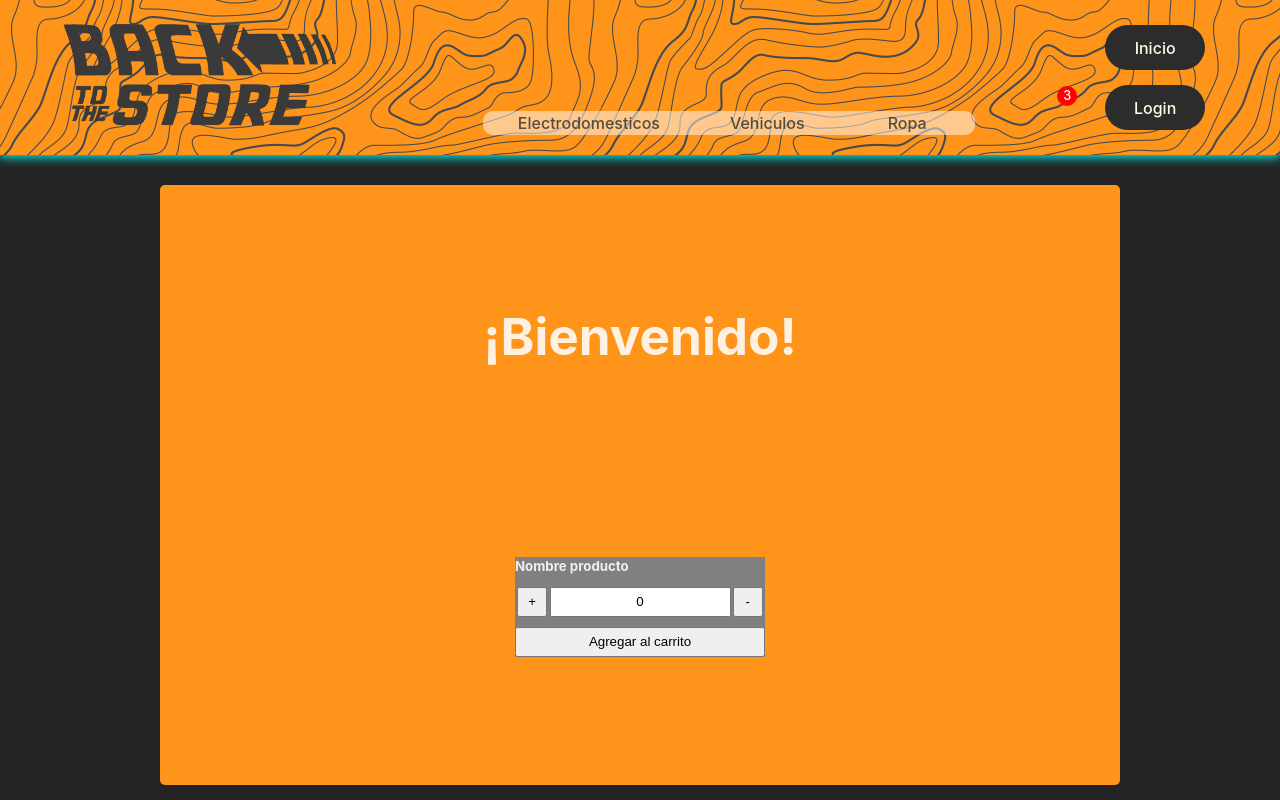
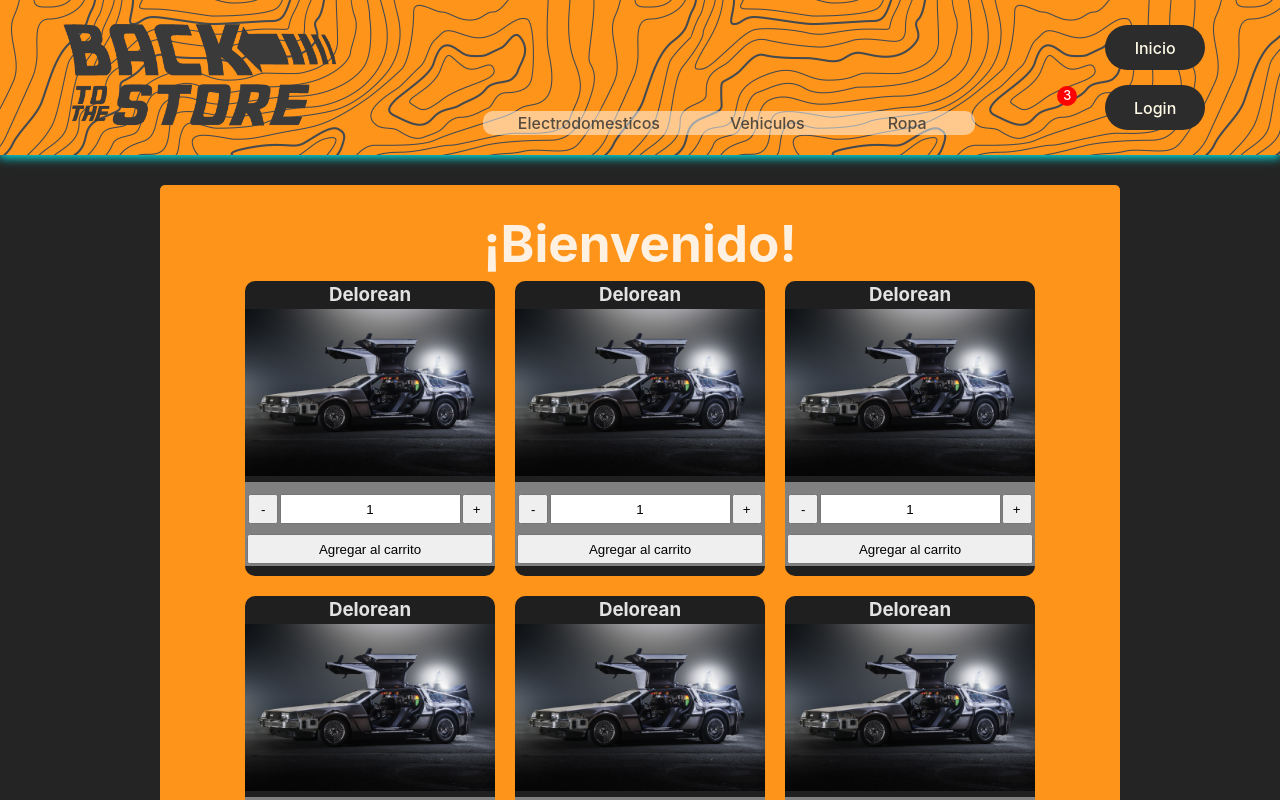
Before and after one commit to IvanMDOli/btt-store, a React (Vite) app: page / in a window 1280 px wide. Shown: the top 800 px of the page. Built offline with nearby package versions, Linux system fonts and the light colour scheme; some icons are missing.

Commit message:
Funcionalidad ItemCount - ItemCard.jsx

```diff
--- a/src/App.jsx
+++ b/src/App.jsx
@@ -12,8 +12,8 @@
     <NavBar />
     <main className='main'>
       <ItemListContainer greeting={saludo} />
-      <Footer />
     </main>
+    <Footer />
     </>
   )
 }
--- /dev/null
+++ b/src/components/ItemListContainer/ItemCard.jsx
@@ -0,0 +1,14 @@
+import React from 'react'
+import { ItemCount } from './ItemCount'
+import './itemcard.scss'
+import imagen from '../../assets/imagen-prueba.jpg'
+
+export const ItemCard = ( { itemStock } ) => {
+  return (
+    <div className='item-card'>
+        <h3>Delorean</h3>
+        <img src={imagen} alt="imagen-prueba" />
+        <ItemCount onAdd={false} stock={itemStock}/>
+    </div>
+  )
+}
--- a/src/components/ItemListContainer/ItemCount.jsx
+++ b/src/components/ItemListContainer/ItemCount.jsx
@@ -1,36 +1,46 @@
-import { useState } from 'react';
+import { useState, useEffect } from 'react';
 import React from 'react'
 import './itemcount.scss'
 
-export const ItemCount = () => {
+export const ItemCount = ( { stock, initial = 1, onAdd } ) => {
 
-    let [count, setCount] = useState(0);
+    let [count, setCount] = useState(initial);
+    let [addToCart, setAddToCart] = useState(false);
 
-    /* Para el contador combiene tener 2 funciones separadas (suma y resta)
-    o se puede tener con un condicional como está hecho?*/
 
-    const contadorCarrito = (e) => {
+    const sumarCarrito = () => {
 
-        if (e.target.value == "-" && count > 0) {
-            setCount(count - 1);
+        if (count < stock) {
+            setCount(count + 1)
         }
+    }
 
-        else if (e.target.value == "+") {
-            setCount(count + 1);
+    const restarCarrito = () => {
+        if (count > 1) {
+            setCount(count - 1)
         }
     }
 
     const agregarAlCarrito = () => {
-        console.log(count);
+        setAddToCart(!addToCart)
     }
+
+    useEffect( () => {
+            if (addToCart){
+                console.log("Se agregaron ", count, " items al carrito.")
+                onAdd = addToCart
+                setAddToCart(!addToCart)
+                setCount(initial)
+            }
+
+    }, [addToCart])
 
     return (
         <div className='counter'>
-            <h5>Nombre producto</h5>
             <div className='counter-inputs'>
-                <button value="+" onClick={contadorCarrito} className='counter-button'>+</button>
+                <button value="-" onClick={restarCarrito} className='counter-button'>-</button>
                 <input className='counter-display' type="number" value={count} readOnly/>
-                <button value="-" onClick={contadorCarrito} className='counter-button'>-</button>
+                <button value="+" onClick={sumarCarrito} className='counter-button'>+</button>
             </div>
             <button onClick={agregarAlCarrito} className='agregar-carrito-boton'>Agregar al carrito</button>
         </div>
--- a/src/components/ItemListContainer/ItemListContainer.jsx
+++ b/src/components/ItemListContainer/ItemListContainer.jsx
@@ -1,5 +1,5 @@
 import React from 'react'
-import { ItemCount } from './ItemCount'
+import { ItemCard } from './ItemCard'
 import './itemlistcontainer.scss'
 
 export const ItemListContainer = ( { greeting } ) => {
@@ -8,7 +8,12 @@
 
     <div className='item-container'>
       <h1>{greeting}</h1>
-        <ItemCount />
+        <ItemCard itemStock={2} />
+        <ItemCard itemStock={3} />
+        <ItemCard itemStock={4} />
+        <ItemCard itemStock={5} />
+        <ItemCard itemStock={6} />
+        <ItemCard itemStock={7} />
     </div>
   )
 }
--- /dev/null
+++ b/src/components/ItemListContainer/itemcard.scss
@@ -0,0 +1,12 @@
+.item-card {
+    width: 250px;
+    background-color: rgb(31, 31, 31);
+    text-align: center;
+    border-radius: 10px;
+    margin: 10px;
+    padding-bottom: 10px;
+
+    img {
+        max-width: 100%;
+    }
+}
--- a/src/components/ItemListContainer/itemcount.scss
+++ b/src/components/ItemListContainer/itemcount.scss
@@ -6,7 +6,7 @@
 
 .counter {
     width: 250px;
-    margin: 5px;
+    padding: 2px;
     background-color: grey;
 
     .counter-inputs {
--- a/src/components/ItemListContainer/itemlistcontainer.scss
+++ b/src/components/ItemListContainer/itemlistcontainer.scss
@@ -6,7 +6,6 @@
     padding: 30px;
     margin: 30px;
     width: 75vw;
-    height: 75vh;
     min-width: 330px;
     background-color: #ff941b;
     border-radius: 5px;
```
Also changed, not shown: src/assets/imagen-prueba.jpg (added).
